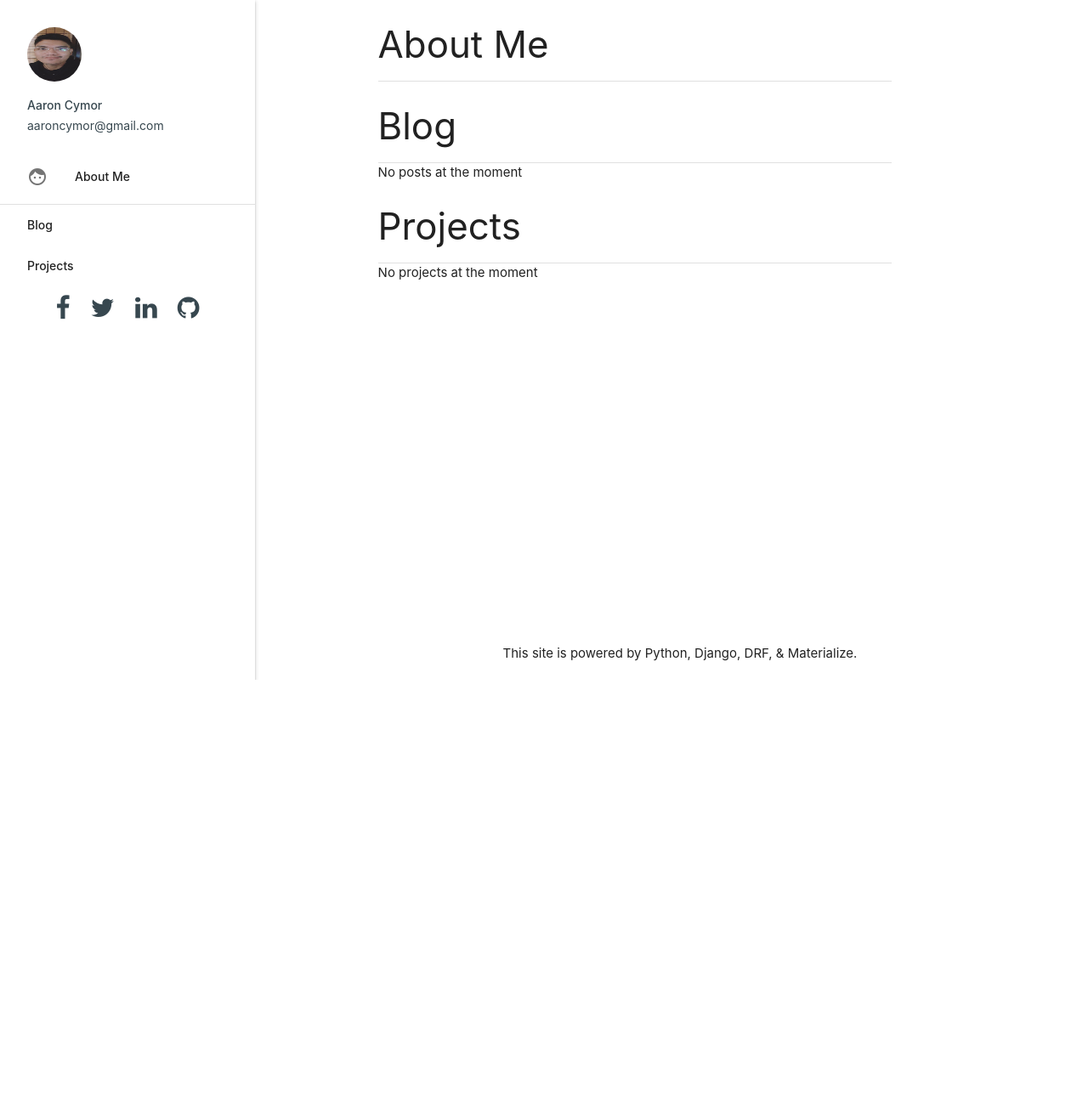
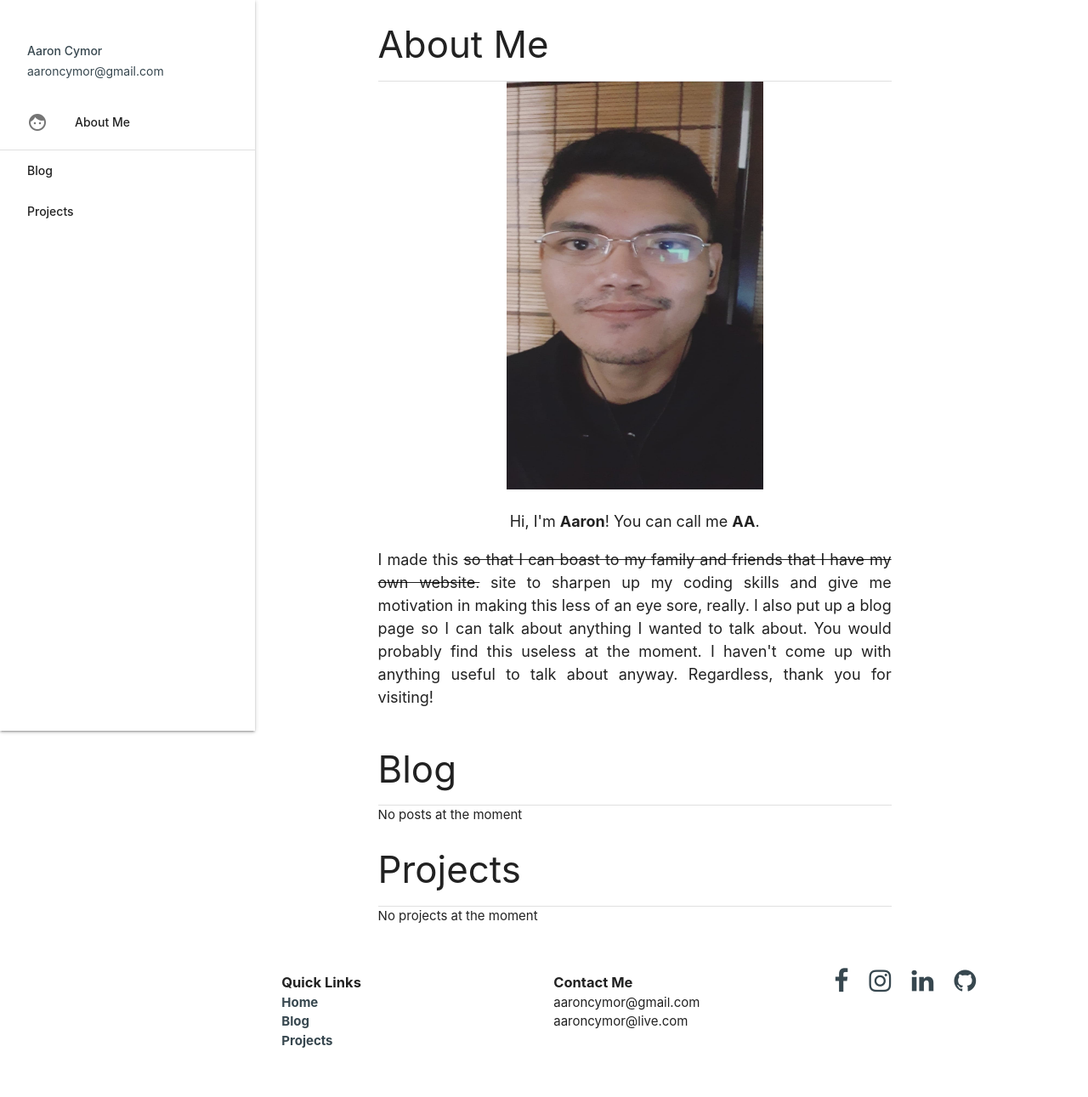
Before and after one commit to aaroncymor/personal-site, a Django app: page / in a window 1280 px wide. Shown: the whole page at 85% size. Before the commit the page ends 800 px from the top, so only its background shows below. Run offline with Django 3.2, Linux system fonts and the light colour scheme; data that the repository does not hold is empty; parts of the project's set-up code (start-up, migrations or seed data) failed here and were passed over.

Commit message:
More styles added to my website.

```diff
--- a/templates/base.html
+++ b/templates/base.html
@@ -38,6 +38,16 @@
               font-size: 30px;
           }
 
+          ul.quick-links li:first-child {
+              font-size: 1.1em;
+              font-weight: bold;
+          }
+
+          ul.contactme li:first-child {
+              font-size: 1.1em;
+              font-weight: bold;
+          }
+
         </style>
     </head>
 
@@ -62,8 +72,32 @@
         <footer>
             <div class="row">
                 <div class="col s3 m3"></div>
-                <div class="col s9 m9 center-align">
-                    This site is powered by Python, Django, DRF, & Materialize.
+                <div class="col s9 m9">
+                    <div class="row">
+                        <div class="col s12 m2">
+                            <ul class="quick-links">
+                                <li>Quick Links</li>
+                                <li><a href="{% url 'home' %}">Home</a></li>
+                                <li><a href="{% url 'post-list' %}">Blog</a></li>
+                                <li><a href="{% url 'project-list' %}">Projects</a></li>
+                            </ul>
+                        </div>
+                        <div class="col s12 m2 offset-m2">
+                            <ul class="contactme">
+                                <li>Contact Me</li>
+                                <li>aaroncymor@gmail.com</li>
+                                <li>aaroncymor@live.com</li>
+                            </ul>
+                        </div>
+                        <div class="col s12 m3 offset-m2">
+                            <div class="social-links">
+                                <a href="https://bit.ly/2Uoqj76" class="fa fa-facebook"></a>
+                                <a href="https://bit.ly/2HXBEEC" class="fa fa-instagram"></a>
+                                <a href="https://bit.ly/2uoy2CP" class="fa fa-linkedin"></a>
+                                <a href="https://bit.ly/2V7xfCL" class="fa fa-github"></a>
+                            </div>
+                        </div>
+                    </div>
                 </div>
             </div>
         </footer>
--- a/templates/blog/post_detail.html
+++ b/templates/blog/post_detail.html
@@ -4,6 +4,9 @@
 {% block stylesheets %}
 <!--Import Google Icon Font-->
 <link href="https://fonts.googleapis.com/icon?family=Material+Icons" rel="stylesheet">
+
+<!--Import Font Awesome-->
+<link rel="stylesheet" href="https://cdnjs.cloudflare.com/ajax/libs/font-awesome/4.7.0/css/font-awesome.min.css">
 
 <!--Highlight JS-->
 <link rel="stylesheet"
--- a/templates/home.html
+++ b/templates/home.html
@@ -14,11 +14,11 @@
 
 <style>
     .card.medium {
-        height: 35vh;
+        height: 50vh;
         /*min-height: 60vh;*/
     }
     div.post-tags {
-        margin-top: 2vh;
+        margin-top: 3vh;
     }
 
     a.modal-trigger div.card.medium div.card-content span.card-title {
@@ -29,8 +29,38 @@
         font-weight: normal;
         font-size: 1.1em;
     }
+
     .post-tag-label {
         font-size: 0.8em;
+    }
+
+    div.post-short-content {
+        margin-top: 5vh;
+    }
+
+    .project-shortdesc {
+        margin-top: 5vh;
+    }
+    img.myphoto {
+        max-height: 60vh;
+        width: 50%;
+    }
+
+    p#thecreator {
+        font-size: 1.2em;
+    }
+
+    p#thecreator span{
+        font-weight: bold;
+    }
+
+    p#introductory {
+        text-align: justify;
+        font-size: 1.2em;
+    }
+
+    p#introductory span.strike-me{
+        text-decoration: line-through;
     }
 </style>
 {% endblock stylesheets %}
@@ -38,14 +68,26 @@
 {% block content %}
 <div class="container">
     <!--About Me-->
-    <div id="aaroncymor-aboutme" class="row">
-        <h3 id="aaroncymor-aboutme-h3">About Me</h3>
+    <div id="aboutme-container" class="row">
+        <h3 id="aboutme-h3">About Me</h3>
         <div class="divider"></div>
-        <div></div>
+        <div id="aboutme-content" class="center-align">
+            <img class="myphoto" src="{% static 'images/aaroncymor.jpg' %}">
+            <p id="thecreator">Hi, I'm <span>Aaron</span>! You can call me <span>AA</span>.</p>
+            <p id="introductory">
+                I made this <span class="strike-me">so that I can boast to my family
+                and friends that I have my own website.</span> site to sharpen up my coding skills and
+                give me motivation in making this less of an eye sore, really.
+                I also put up a blog page so I can talk about anything I wanted
+                to talk about. You would probably find this  useless at the
+                moment. I haven't come up with anything useful to talk
+                about anyway. Regardless, thank you for visiting!
+            </p>
+        </div>
     </div>
     <!--Blog-->
-    <div id="aaroncymor-blog" class="row">
-        <h3 id="aaroncymor-blog-h3">Blog</h3>
+    <div id="blog-container" class="row">
+        <h3 id="blog-h3">Blog</h3>
         <div class="divider"></div>
         <!--Feature Latest Three (3) Posts-->
         <div id="">
@@ -57,7 +99,9 @@
                             <div class="card medium">
                                 <div class="card-content">
                                     <span class="card-title center-align">{{ post.title }}</span>
-                                    <p>{{ post.short_content_for_home }}</p>
+                                    <div class="post-short-content">
+                                        <p>{{ post.short_content_for_home }}</p>
+                                    </div>
                                     <div class="post-tags">
                                     {% if post.tags.all %}
                                         <p class="post-tag-label">Tags</p>
@@ -83,15 +127,15 @@
                 </div>
             {% endfor %}
             <!--Link to Post List-->
-            <div class="row"><a href="{% url 'post-list' %}?group_num=1">More of blogs here</a></div>
+            <div class="row"><a href="{% url 'post-list' %}?group_num=1">More blog posts here</a></div>
         {% else %}
             No posts at the moment
         {% endif %}
         </div>
     </div>
     <!--Projects-->
-    <div id="aaroncymor-projects" class="row">
-        <h3 id="aaroncymor-projects-h5">Projects</h3>
+    <div id="projects-container" class="row">
+        <h3 id="projects-h5">Projects</h3>
         <div class="divider"></div>
         <!--Feature Latest Three (3) Projects-->
         <div id="">
@@ -103,14 +147,16 @@
                             <div class="card medium">
                                 <div class="card-content">
                                     <span class="card-title center-align">{{ project.name }}</span>
-                                    <p class="aaroncymor-project-shortdesc">{{ project.short_description_for_home }}</p>
+                                    <div class="project-shortdesc">
+                                        <p>{{ project.short_description_for_home }}</p>
+                                    </div>
                                 </div>
                             </div>
                         </a>
                         <div id="modal-project-{{ forloop.counter }}" class="modal">
                             <div class="modal-content">
-                                <p class="aaroncymor-project-name">{{ project.name }}</p>
-                                <p class="aaroncymor-project-shortdesc">{{ project.short_description_for_home }}</p>
+                                <p>{{ project.name }}</p>
+                                <p>{{ project.short_description_for_home }}</p>
                                 <div class="modal-footer">
                                     Read full project <a href="{% url 'project-detail' project.id %}"> here</a> |
                                     <a href="#!" class="modal-close">Close</a>
@@ -120,14 +166,11 @@
                     </div>
                 </div>
             {% endfor %}
-            <div class="row"><a href="{% url 'project-list' %}?group_num=1">More of projects here</a></div>
+            <div class="row"><a href="{% url 'project-list' %}?group_num=1">More projects here</a></div>
         {% else %}
             No projects at the moment
         {% endif %}
         </div>
-    </div>
-    <!--Footer-->
-    <div id="aaroncymor-footer" class="row">
     </div>
 </div>
 {% endblock content %}
--- a/templates/myportfolio/_navigation.html
+++ b/templates/myportfolio/_navigation.html
@@ -6,7 +6,7 @@
         <div class="background">
           <!--<img src="{% static 'images/office.jpg' %}">-->
         </div>
-        <a href="#user"><img class="circle" src="{% static 'images/aaroncymor.jpg' %}"></a>
+        <!--<a href="#user"><img class="circle" src="{% static 'images/aaroncymor.jpg' %}"></a>-->
         <a href="#name"><span class="name">Aaron Cymor</span></a>
         <a href="#email"><span class="email">aaroncymor@gmail.com</span></a>
       </div>
@@ -46,13 +46,5 @@
     <li><a href="{% url 'post-list' %}?refresh=true">Blog</a></li>
     <li><a class="waves-effect" href="{% url 'project-list' %}">Projects</a></li>
     {% endif %}
-    <li>
-      <div class="social-links center-align">
-        <a href="#" class="fa fa-facebook"></a>
-        <a href="#" class="fa fa-twitter"></a>
-        <a href="#" class="fa fa-linkedin"></a>
-        <a href="#" class="fa fa-github"></a>
-      </div>
-    </li>
 </ul>
 <a href="#" data-target="slide-out" class="sidenav-trigger"><i class="material-icons">menu</i></a>
```
Also changed, not shown: templates/blog/post_list.html (+6 -4 lines), templates/blog/post_random_tags.html (+23 -3 lines).
